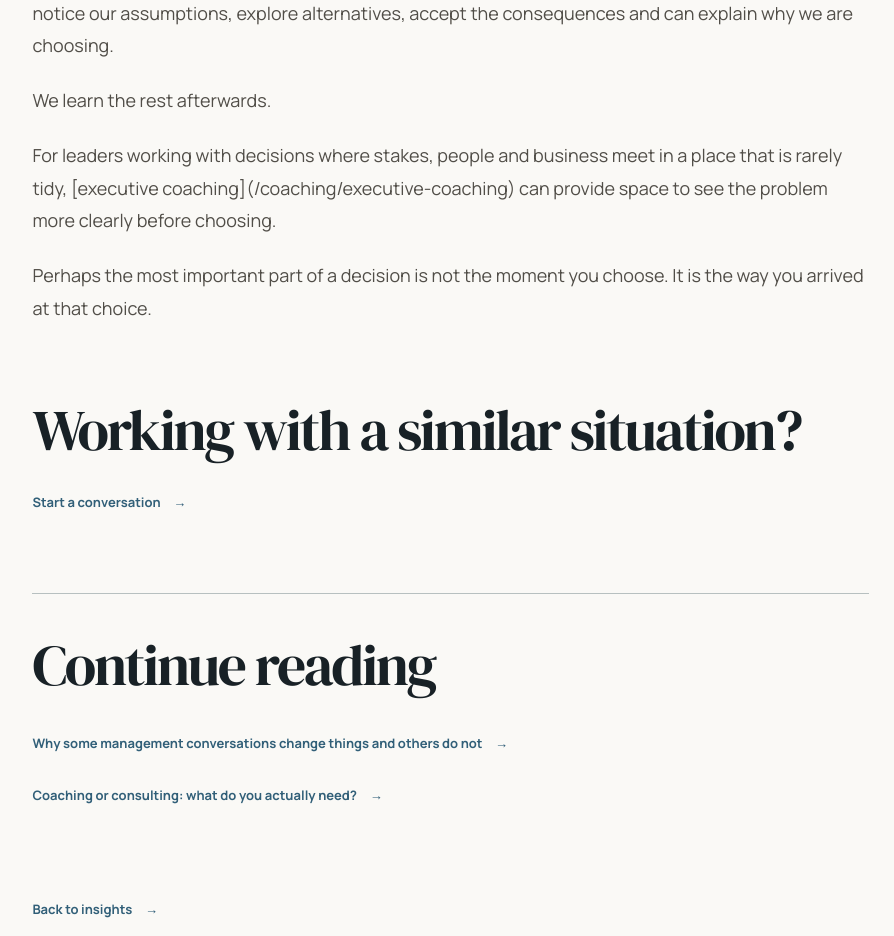
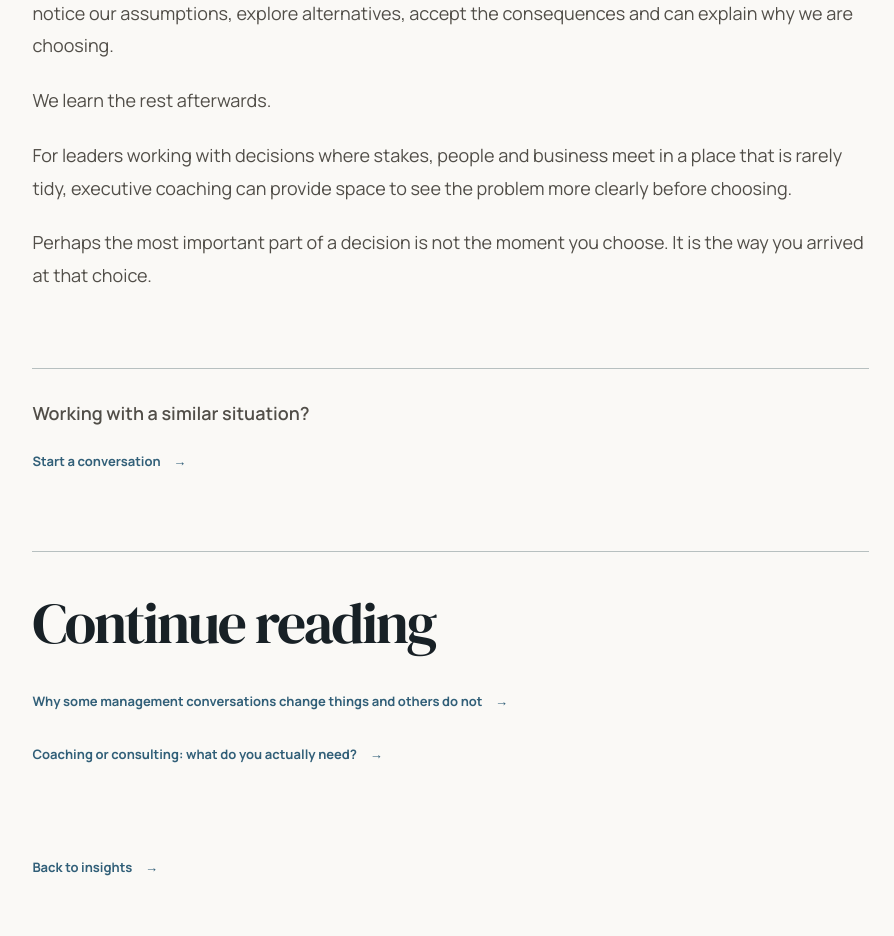
Before and after one commit to ivanovroxana1988-arch/bogdanvizitiu, a Next.js app: page /en/insights/a-good-decision-starts-before-you-choose in a window 1280 px wide. Shown: the part 4080-5016 px from the top of the page, without its empty margins (379-1273 px from the left). Built offline with nearby package versions, Linux system fonts and the light colour scheme.

Commit message:
Support contextual links in insights

```diff
--- a/app/_views/insights/[slug]/page.tsx
+++ b/app/_views/insights/[slug]/page.tsx
@@ -1,10 +1,12 @@
 import type {Metadata} from 'next'
+import Link from 'next/link'
 import {notFound} from 'next/navigation'
 import {getPublishedInsights,publishedInsightSlugs} from '@/lib/data'
 import {PageHero,Eyebrow,ArrowLink} from '@/components/ui'
 import {ConceptImage,EditorialImage} from '@/components/portrait'
 import {JsonLd} from '@/components/json-ld'
 import {getCopy,getLocale} from '@/lib/i18n'
+import {localizePath} from '@/lib/routes'
 import {localizedUrl,SITE_URL} from '@/lib/seo'
 import styles from '../insights.module.css'
 
@@ -21,7 +23,23 @@ const commercialInsightSlugs=new Set([
   'nu-invatam-doar-cu-mintea',
   'cat-din-viata-traim-pe-pilot-automat',
   'negocierea-nu-este-doar-despre-argumente',
+  'de-ce-unele-conversatii-manageriale-schimba-lucrurile',
+  'stii-ce-ai-de-facut-de-ce-nu-faci',
+  'o-decizie-buna-incepe-inainte-sa-alegi',
+  'coaching-sau-consultanta-de-ce-ai-nevoie-de-fapt',
 ])
+
+function renderInlineLinks(text:string,locale:'ro'|'en'){
+  return text.split(/(\[[^\]]+\]\([^)]+\))/g).map((part,index)=>{
+    const match=part.match(/^\[([^\]]+)\]\(([^)]+)\)$/)
+    if(!match)return part
+    const [,label,href]=match
+    if(href.startsWith('/')){
+      return <Link key={`${href}-${index}`} href={localizePath(href,locale)}>{label}</Link>
+    }
+    return <a key={`${href}-${index}`} href={href} target="_blank" rel="noreferrer">{label}</a>
+  })
+}
 
 export function generateStaticParams(){
   return publishedInsightSlugs.map(slug=>({slug}))
@@ -114,18 +132,18 @@ export default function Insight({params,searchParams}:{params:{slug:string};sear
           : <EditorialImage asset="candid" kind="event" className={styles.heroImage} locale={locale}/>
         }
 
-        {insight.intro.map(paragraph=><p key={paragraph}>{paragraph}</p>)}
+        {insight.intro.map(paragraph=><p key={paragraph}>{renderInlineLinks(paragraph,locale)}</p>)}
 
         {insight.sections.map(section=><section key={section.heading}>
           <h2>{section.heading}</h2>
-          {section.paragraphs.map(paragraph=><p key={paragraph}>{paragraph}</p>)}
+          {section.paragraphs.map(paragraph=><p key={paragraph}>{renderInlineLinks(paragraph,locale)}</p>)}
         </section>)}
 
-        {insight.closing.map(paragraph=><p key={paragraph}>{paragraph}</p>)}
+        {insight.closing.map(paragraph=><p key={paragraph}>{renderInlineLinks(paragraph,locale)}</p>)}
 
         {insight.cta.href&&!(hasCommercialCta&&insight.cta.href==='/contact')&&<section>
           <h2>{insight.cta.title}</h2>
-          <ArrowLink href={insight.cta.href}>{insight.cta.label}</ArrowLink>
+          <ArrowLink href={localizePath(insight.cta.href,locale)}>{insight.cta.label}</ArrowLink>
         </section>}
 
         {insight.sourceNote && <section>
@@ -138,15 +156,15 @@ export default function Insight({params,searchParams}:{params:{slug:string};sear
 
         {hasCommercialCta&&<section style={{borderTop:'1px solid var(--line)',paddingTop:28}}>
           <p style={{fontSize:18,fontWeight:600,margin:'0 0 18px'}}>{commercialCta.title}</p>
-          <ArrowLink href="/contact">{commercialCta.label}</ArrowLink>
+          <ArrowLink href={localizePath('/contact',locale)}>{commercialCta.label}</ArrowLink>
         </section>}
 
         <section className={styles.related}>
           <h2>{locale==='ro'?'Mai departe':'Continue reading'}</h2>
-          {related.map(item=><p key={item.slug}><ArrowLink href={`/insights/${item.slug}`}>{item.title}</ArrowLink></p>)}
+          {related.map(item=><p key={item.slug}><ArrowLink href={localizePath(`/insights/${item.slug}`,locale)}>{item.title}</ArrowLink></p>)}
         </section>
 
-        <ArrowLink href="/insights" className={styles.back}>{copy.back}</ArrowLink>
+        <ArrowLink href={localizePath('/insights',locale)} className={styles.back}>{copy.back}</ArrowLink>
       </article>
     </section>
   </>
```
